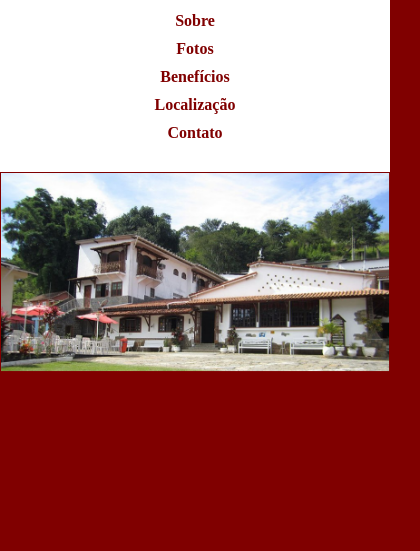
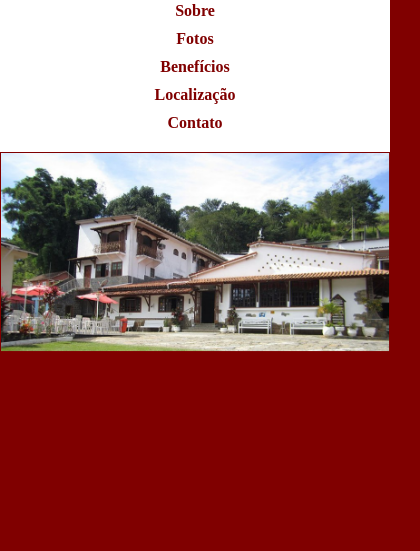
Before and after one commit to Pedro-ighor/pousaada-das-rosas, a plain HTML site: page index.html in a window 390 px wide. Shown: the part 145-696 px from the top of the page, 420 px wide, since content can reach past the window. Drawn offline with Linux system fonts and the light colour scheme.

Commit message:
alteracao no scroll e correcao do cabecalho

```diff
--- a/src/css/responsive.css
+++ b/src/css/responsive.css
@@ -127,7 +127,8 @@
     .paragrafo-sobre {
         font-size: 25px;
     }
-    .span-ler-mais{
+
+    .span-ler-mais {
         font-size: 25px;
     }
 
@@ -196,9 +197,14 @@
 }
 
 @media(max-width:450px) {
-    .cabecalho{
+    html {
+        overflow-x: hidden;
+    }
+
+    .cabecalho {
         width: 100%;
     }
+
     .div-tamanho {
         width: 100vw;
         flex-direction: column;
--- a/src/css/style.css
+++ b/src/css/style.css
@@ -1,4 +1,8 @@
-body {
+html{
+    scroll-behavior: smooth;
+}
+
+    body {
     background-color: #800000;
     overflow-x: hidden;
 
@@ -16,8 +20,8 @@ body {
     display: flex;
     justify-content: space-between;
     align-items: center;
-    padding: 15px;
-    height: 90px;
+    padding: 5px 15px;
+    height: 70px;
     background-color: #ffffff;
 }
 
--- a/src2/Css2/style2.css
+++ b/src2/Css2/style2.css
@@ -127,7 +127,7 @@ p{
     background-color: #722f37;
     overflow-x: hidden;
     transition: 0.5s;
-    padding-top: 30px;
+    /* padding-top: 30px; */
 }
 
 .x,
```
Also changed, not shown: index.html (+7 -5 lines), src2/indexSobre.html (+1 -1 lines).
